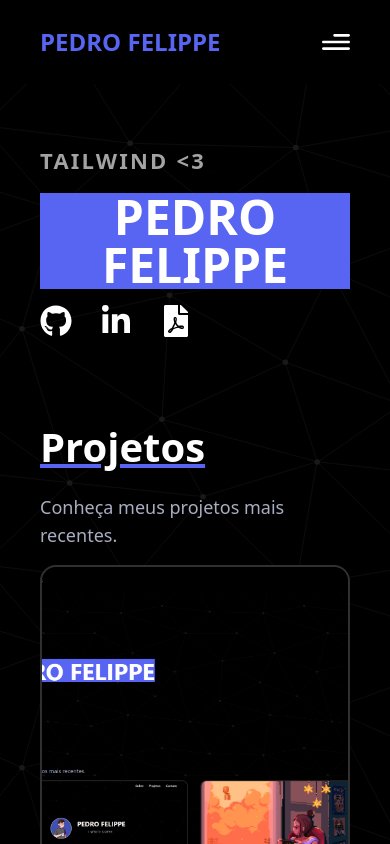
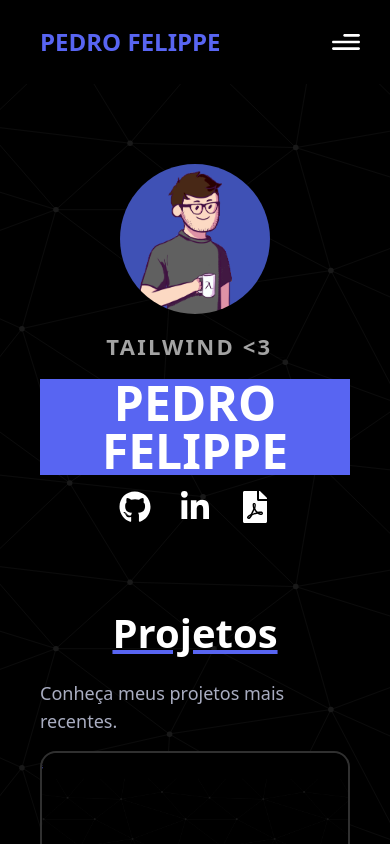
Before and after one commit to pefelippe/Portfolio, a Next.js app: page / in a window 390 px wide. Built offline with nearby package versions, Linux system fonts and the light colour scheme.

Commit message:
refactor: ajustes de css

```diff
--- a/pages/Contact.tsx
+++ b/pages/Contact.tsx
@@ -1,5 +1,6 @@
 import { motion } from "framer-motion";
 import React from "react";
+
 import ContentTitle from "../src/components/ContentTitle";
 import MessageForm from "../src/components/MessageForm";
 
@@ -12,7 +13,7 @@ function Contact({}: IProps) {
       whileInView={{ opacity: 1, y: 0 }}
       transition={{ duration: 1 }}
       id="contact"
-      className="flex flex-col gap-10 min-h-screen justify-center items-center"
+      className="flex flex-col gap-10 min-h-[80vh] justify-center items-center"
     >
       <ContentTitle title="Contato" />
 
--- a/pages/about.tsx
+++ b/pages/about.tsx
@@ -1,17 +1,6 @@
 import { motion } from "framer-motion";
 import React from "react";
-import {
-  SiAmazonaws,
-  SiDocker,
-  SiGit,
-  SiJavascript,
-  SiMongodb,
-  SiNextdotjs,
-  SiNodedotjs,
-  SiReact,
-  SiTailwindcss,
-  SiTypescript,
-} from "react-icons/si";
+import { SiAmazonaws, SiDocker, SiGit, SiJavascript, SiMongodb, SiNextdotjs, SiNodedotjs, SiReact, SiTailwindcss, SiTypescript } from "react-icons/si";
 
 import About from "../src/content/About";
 import Experience from "../src/content/Experience";
@@ -24,7 +13,7 @@ function AboutPage({}: Props) {
       initial={{ opacity: 0 }}
       animate={{ opacity: 1 }}
       transition={{ duration: 2 }}
-      className="flex flex-col py-20 md:py-40 space-y-20  max-md:px-10 h-fit
+      className="flex flex-col py-20 space-y-20  max-md:px-10 h-fit
       mx-auto max-w-7xl text-xl text-[#fff] w-full"
     >
       <About />
--- a/pages/index.tsx
+++ b/pages/index.tsx
@@ -6,7 +6,7 @@ import Projects from "./../src/content/Projects";
 
 export default function Home() {
   return (
-    <div className="w-screen space-y-20 pt-32 px-10">
+    <div className="w-screen space-y-20 pt-20 md:pt-32 px-10">
       <Hero />
       <Projects />
       <CallToContact />
--- a/src/components/CallToContact.tsx
+++ b/src/components/CallToContact.tsx
@@ -1,9 +1,9 @@
-import React from "react";
-
 import { motion } from "framer-motion";
 import Link from "next/link";
+import React from "react";
+import { FaArrowRight } from "react-icons/fa";
+
 import ContentTitle from "./ContentTitle";
-import { FaArrowRight } from "react-icons/fa";
 
 type Props = {};
 
@@ -11,11 +11,11 @@ function CallToContact({}: Props) {
   return (
     <div
       className="flex max-md:flex-col justify-between w-full max-w-7xl text-white mx-auto
-    text-2xl  py-10 md:py-32"
+    text-2xl  pb-10 md:py-32"
     >
-      <div className="flex flex-col justify-center gap-6">
+      <div className="flex flex-col justify-center gap-6 max-md:items-center">
         <ContentTitle title="Entre em contato" />
-        <p className="text-lg text-gray-300">
+        <p className="text-lg text-gray-300 max-md:text-center">
           Não perca tempo. Entre em contato comigo e vamos gerar valor juntos.
         </p>
 
--- a/src/components/ContentTitle.tsx
+++ b/src/components/ContentTitle.tsx
@@ -6,7 +6,7 @@ type Title = {
 
 function ContentTitle({ title }: Title) {
   return (
-    <div className="flex  text-[2.5rem] font-bold text-[#fff] underline decoration-[#5865f2]">
+    <div className="flex max-md:mx-auto text-[2.5rem] font-bold text-[#fff] underline decoration-[#5865f2]">
       {title}
     </div>
   );
--- a/src/components/ProjectCard.tsx
+++ b/src/components/ProjectCard.tsx
@@ -23,12 +23,7 @@ function ProjectCard({
   id,
 }: IProjectCard) {
   return (
-    <motion.article
-      initial={{ opacity: 0, y: 50 }}
-      whileInView={{ opacity: 1, y: 0 }}
-      transition={{ duration: 1.5 }}
-      className="w-full gap-4 flex flex-col"
-    >
+    <motion.article className="w-full gap-4 flex flex-col">
       <Link
         href={`/projects/${id}`}
         className="flex flex-col items-start text-white shadow-xl rounded-2xl  overflow-hidden
--- a/src/components/SocialLinks.tsx
+++ b/src/components/SocialLinks.tsx
@@ -7,7 +7,7 @@ type Props = {};
 
 export default function SocialLinks({}: Props) {
   return (
-    <div className="flex gap-7 mt-4 justify-center ">
+    <div className="flex gap-7 mt-4 justify-center max-md:mx-auto">
       <AnimatedBtn className=" " href="https://github.com/pefelippe">
         <FaGithub className="h-8 w-8 hover:text-[#5865f2]" />
       </AnimatedBtn>
--- a/src/components/layout/NavBar.tsx
+++ b/src/components/layout/NavBar.tsx
@@ -11,7 +11,7 @@ const Navbar = () => {
 
   return (
     <nav
-      className={`${styles.paddingX} fixed w-full bg-[#000] flex items-center py-6 top-0 z-20 bg-primary `}
+      className={`${styles.paddingX}  w-full bg-[#000] flex items-center py-6 top-0 z-20 bg-primary `}
     >
       <div className="w-full flex justify-between items-center max-w-7xl mx-auto">
         <Link
--- a/src/content/About.tsx
+++ b/src/content/About.tsx
@@ -1,15 +1,17 @@
+import { motion } from "framer-motion";
 import React from "react";
+
 import ContentTitle from "../components/ContentTitle";
-import { motion } from "framer-motion";
+
 type Props = {};
 
 export default function About({}: Props) {
   return (
-    <div className=" flex flex-col gap-8 md:gap-10 pt-20 ">
+    <div className=" flex flex-col gap-8 md:gap-10 ">
       <ContentTitle title="Quem sou" />
       <div
-        className=" flex flex-col w-full mx-auto lg:flex-row
-    items-center justify-start  rounded-2xl  shadow-md  lg:gap-20 "
+        className=" flex flex-col w-full mx-auto md:flex-row
+    items-center justify-start  rounded-2xl  shadow-md gap-6 lg:gap-20 "
       >
         <motion.img
           alt="avatar-pefelippe"
--- a/src/content/Hero.tsx
+++ b/src/content/Hero.tsx
@@ -1,6 +1,7 @@
 import { motion } from "framer-motion";
 import React from "react";
 import { Typewriter } from "react-simple-typewriter";
+
 import SocialLinks from "../components/SocialLinks";
 
 export default function Hero() {
@@ -9,12 +10,13 @@ export default function Hero() {
       initial={{ y: 25, opacity: 0 }}
       animate={{ y: 0, opacity: 1 }}
       transition={{ duration: 1 }}
-      className="relative mx-auto w-full flex justify-start md:justify-center items-center max-w-7xl md:py-20 text-white "
+      className="relative mx-auto w-full flex  justify-center max-md:flex-col
+      max-md:text-center items-center max-w-7xl md:py-20 text-white "
     >
       <motion.img
         alt="avatar-pefelippe"
         src="assets/avatar-pdr.png"
-        className="rounded-full  max-h-[300px]  md:mr-20 max-md:hidden
+        className="rounded-full  max-h-[300px]  md:mr-20 max-md:h-[150px]
       transition-all shadow-md object-fit border-1 border-[#121212]"
       />
 
@@ -23,7 +25,7 @@ export default function Hero() {
           initial={{ y: -25, opacity: 0 }}
           animate={{ y: 0, opacity: 1 }}
           transition={{ duration: 1 }}
-          className="text-[22px] tracking-[2.2px] font-semibold text-start uppercase text-[#a3a3a3] my-4"
+          className="text-[22px] tracking-[2.2px] max-md:mx-auto font-semibold text-start uppercase text-[#a3a3a3] my-4"
         >
           <Typewriter
             words={[
--- a/src/content/Projects.tsx
+++ b/src/content/Projects.tsx
@@ -24,10 +24,13 @@ function Projects() {
   return (
     <motion.div
       id="work"
+      initial={{ opacity: 0, y: 50 }}
+      whileInView={{ opacity: 1, y: 0 }}
+      transition={{ duration: 1.5, delay: 0.5 }}
       className="relative w-full mx-auto max-w-7xl flex flex-col gap-4 text-white"
     >
       <ContentTitle title="Projetos" />
-      <p className="text-lg text-gray-300">
+      <p className="text-lg text-gray-300 max-md:mx-auto">
         Conheça meus projetos mais recentes.
       </p>
       <div className="w-full grid md:grid-cols-2 grid-cols-1 gap-10">
```
